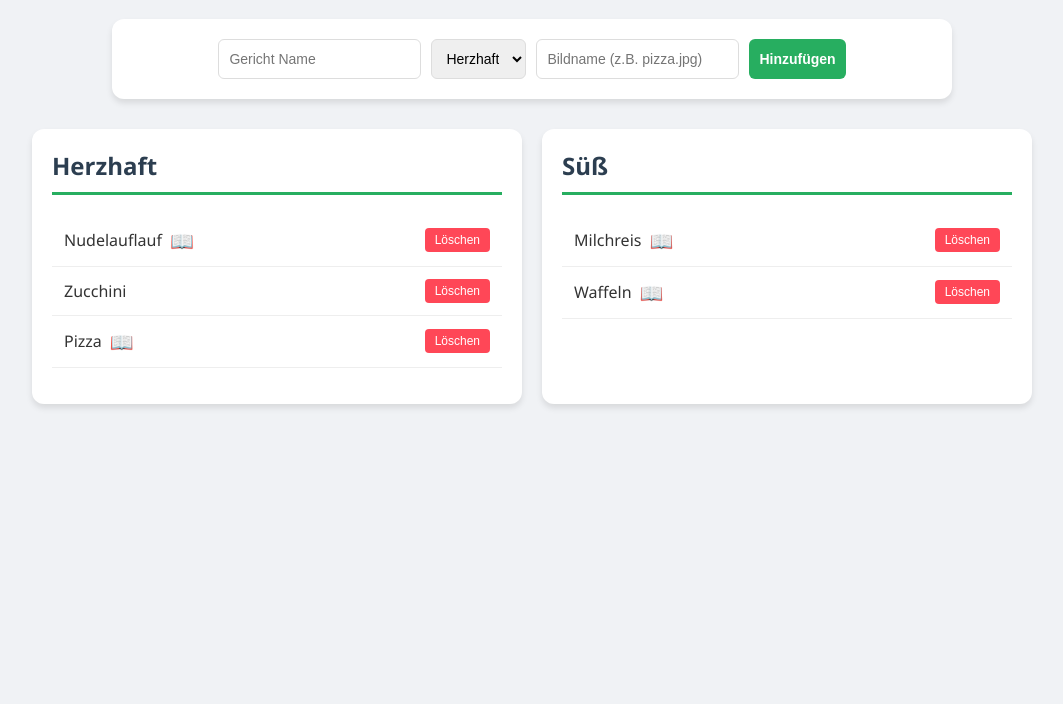
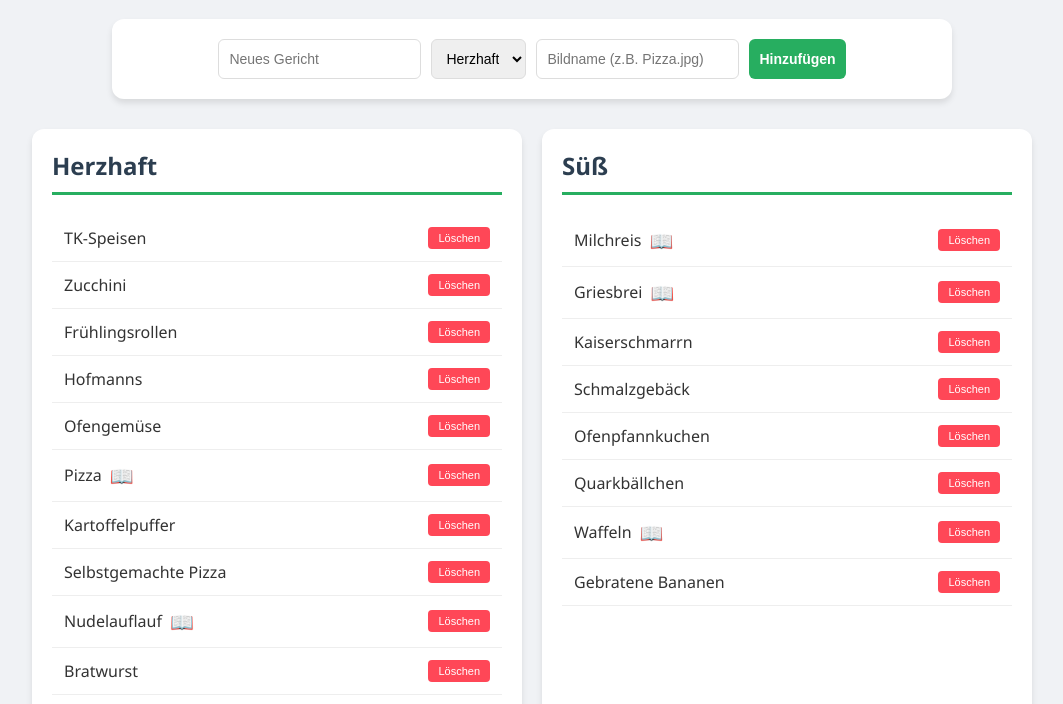
Before and after one commit to VBischof-byte/Essen, a plain HTML site: page index.html in a window 1280 px wide. Shown: the part 87-791 px from the top of the page, without its empty margins (108-1171 px from the left). Drawn offline with Linux system fonts and the light colour scheme.

Commit message:
Update index.html

```diff
--- a/index.html
+++ b/index.html
@@ -3,13 +3,10 @@
 <head>
     <meta charset="UTF-8">
     <meta name="viewport" content="width=device-width, initial-scale=1.0">
-    <title>Speisenauswahl</title>
+    <title>Meine Speisenauswahl</title>
     <style>
-        /* Modernes Design direkt integriert */
         body { font-family: 'Segoe UI', sans-serif; background-color: #f0f2f5; margin: 0; padding: 20px; color: #333; }
         h1 { text-align: center; color: #2c3e50; }
-
-        /* Eingabebereich oben */
         .input-section {
             max-width: 800px; margin: 0 auto 30px; background: white; padding: 20px;
             border-radius: 12px; box-shadow: 0 4px 6px rgba(0,0,0,0.1);
@@ -17,31 +14,17 @@
         }
         input, select, button { padding: 10px; border: 1px solid #ddd; border-radius: 6px; font-size: 14px; }
         .btn-add { background-color: #27ae60; color: white; border: none; cursor: pointer; font-weight: bold; }
-        .btn-add:hover { background-color: #219150; }
-
-        /* Spalten-Layout (Herzhaft | Süß) */
         .container { display: flex; gap: 20px; justify-content: center; flex-wrap: wrap; max-width: 1000px; margin: 0 auto; }
         .column { background: white; padding: 20px; border-radius: 12px; flex: 1; min-width: 300px; box-shadow: 0 4px 6px rgba(0,0,0,0.1); }
         h2 { border-bottom: 3px solid #27ae60; padding-bottom: 10px; color: #2c3e50; margin-top: 0; }
-
-        /* Liste der Gerichte */
         ul { list-style: none; padding: 0; }
-        li {
-            padding: 12px; border-bottom: 1px solid #eee; cursor: pointer;
-            display: flex; justify-content: space-between; align-items: center;
-        }
-        li:hover { background: #f9f9f9; }
-        .item-text { display: flex; align-items: center; gap: 8px; flex-grow: 1; }
+        li { padding: 12px; border-bottom: 1px solid #eee; display: flex; justify-content: space-between; align-items: center; }
+        .item-text { cursor: pointer; display: flex; align-items: center; gap: 8px; flex-grow: 1; }
         .recipe-link { color: #2980b9; font-size: 1.2em; }
-
-        /* Lösch-Button */
-        .btn-delete { background: #ff4757; color: white; border: none; padding: 5px 10px; border-radius: 4px; cursor: pointer; font-size: 12px; }
-        .btn-delete:hover { background: #ff6b81; }
-
-        /* Modal für das Rezept-Bild */
+        .btn-delete { background: #ff4757; color: white; border: none; padding: 5px 10px; border-radius: 4px; cursor: pointer; font-size: 11px; }
         .modal { display: none; position: fixed; z-index: 1000; top: 0; left: 0; width: 100%; height: 100%; background: rgba(0,0,0,0.9); }
         .modal-content { margin: auto; display: block; max-width: 90%; max-height: 85%; margin-top: 50px; border: 4px solid white; border-radius: 8px; }
-        .close { position: absolute; top: 20px; right: 35px; color: white; font-size: 40px; font-weight: bold; cursor: pointer; }
+        .close { position: absolute; top: 20px; right: 35px; color: white; font-size: 40px; cursor: pointer; }
     </style>
 </head>
 <body>
@@ -49,12 +32,12 @@
     <h1>Speisenauswahl</h1>
 
     <div class="input-section">
-        <input type="text" id="foodName" placeholder="Gericht Name">
+        <input type="text" id="foodName" placeholder="Neues Gericht">
         <select id="foodCategory">
             <option value="herzhaft">Herzhaft</option>
             <option value="suess">Süß</option>
         </select>
-        <input type="text" id="recipeFile" placeholder="Bildname (z.B. pizza.jpg)">
+        <input type="text" id="recipeFile" placeholder="Bildname (z.B. Pizza.jpg)">
         <button class="btn-add" onclick="addFood()">Hinzufügen</button>
     </div>
 
@@ -75,18 +58,37 @@
     </div>
 
     <script>
-        // Daten aus dem Browser-Speicher laden oder Standardliste nutzen
-        let speisen = JSON.parse(localStorage.getItem('speisenDaten')) || {
+        // Deine komplette Liste aus dem Bild
+        const standardSpeisen = {
             herzhaft: [
-                { name: "Nudelauflauf", img: "nudelauflauf.jpg" },
+                { name: "TK-Speisen", img: "" },
                 { name: "Zucchini", img: "" },
-                { name: "Pizza", img: "pizza.jpg" }
+                { name: "Frühlingsrollen", img: "" },
+                { name: "Hofmanns", img: "" },
+                { name: "Ofengemüse", img: "" },
+                { name: "Pizza", img: "Pizza.jpg" },
+                { name: "Kartoffelpuffer", img: "" },
+                { name: "Selbstgemachte Pizza", img: "" },
+                { name: "Nudelauflauf", img: "Nudelauflauf.jpg" },
+                { name: "Bratwurst", img: "" },
+                { name: "Salat", img: "" },
+                { name: "Suppen", img: "" },
+                { name: "Steak", img: "" },
+                { name: "Kartoffeln mit Quark", img: "" }
             ],
             suess: [
-                { name: "Milchreis", img: "Milchreis.jpg" },
-                { name: "Waffeln", img: "waffeln.jpg" }
+                { name: "Milchreis", img: "Milchreis.JPG" },
+                { name: "Griesbrei", img: "Griesbrei.JPG" },
+                { name: "Kaiserschmarrn", img: "" },
+                { name: "Schmalzgebäck", img: "" },
+                { name: "Ofenpfannkuchen", img: "" },
+                { name: "Quarkbällchen", img: "" },
+                { name: "Waffeln", img: "Waffeln.jpg" },
+                { name: "Gebratene Bananen", img: "" }
             ]
         };
+
+        let speisen = JSON.parse(localStorage.getItem('speisenDaten')) || standardSpeisen;
 
         function render() {
             document.getElementById('herzhaft-list').innerHTML = "";
@@ -95,17 +97,14 @@
             for (let kat in speisen) {
                 speisen[kat].forEach((item, index) => {
                     const li = document.createElement('li');
-
-                    // Link-Logik: Nur wenn ein Bildname hinterlegt ist, wird das Buch-Icon gezeigt
-                    const recipeIcon = item.img ? `<span class="recipe-link">📖</span>` : "";
+                    const icon = item.img ? '<span class="recipe-link">📖</span>' : '';
 
                     li.innerHTML = `
                         <div class="item-text" onclick="${item.img ? `openRecipe('${item.img}')` : ''}">
-                            ${item.name} ${recipeIcon}
+                            ${item.name} ${icon}
                         </div>
                         <button class="btn-delete" onclick="deleteFood('${kat}', ${index})">Löschen</button>
                     `;
-
                     document.getElementById(kat + '-list').appendChild(li);
                 });
             }
@@ -115,11 +114,9 @@
             const name = document.getElementById('foodName').value;
             const kat = document.getElementById('foodCategory').value;
             const img = document.getElementById('recipeFile').value;
-
-            if (name.trim() !== "") {
+            if (name.trim()) {
                 speisen[kat].push({ name, img });
                 saveAndRender();
-                // Felder leeren
                 document.getElementById('foodName').value = "";
                 document.getElementById('recipeFile').value = "";
             }
@@ -136,7 +133,6 @@
         }
 
         function openRecipe(fileName) {
-            // Sucht das Bild direkt im Hauptverzeichnis
             document.getElementById('recipeImg').src = fileName;
             document.getElementById('recipeModal').style.display = "block";
         }
@@ -145,7 +141,6 @@
             document.getElementById('recipeModal').style.display = "none";
         }
 
-        // Initiales Laden
         render();
     </script>
 </body>
```
